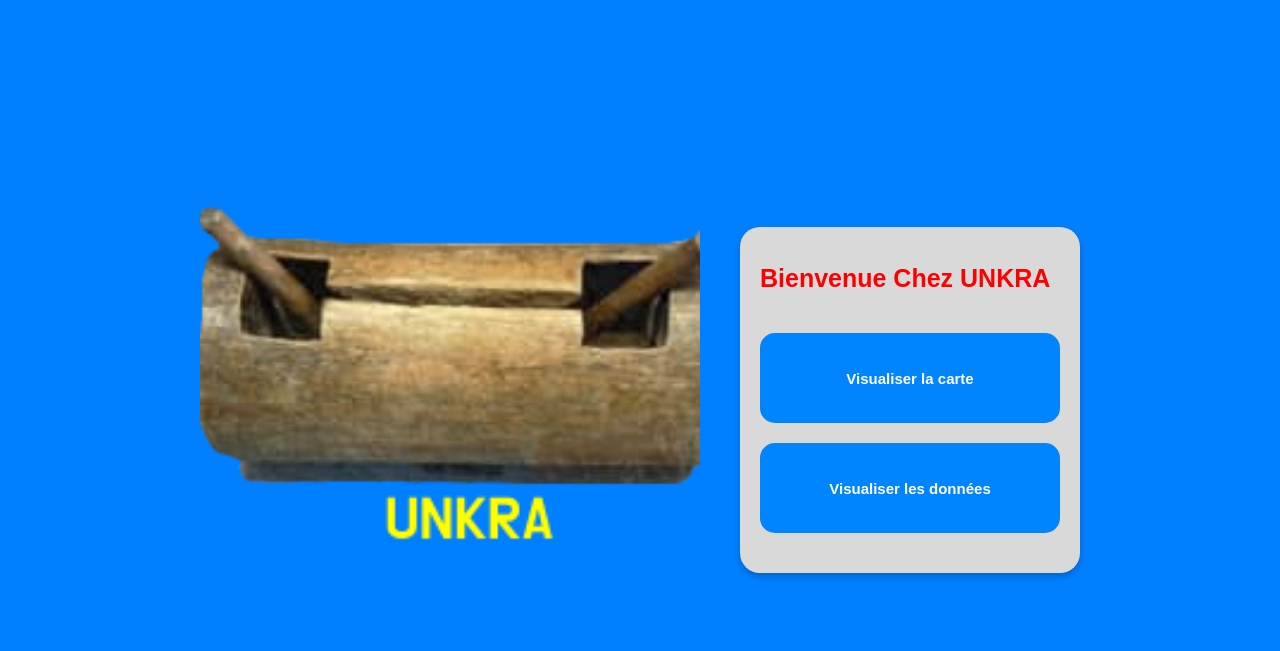
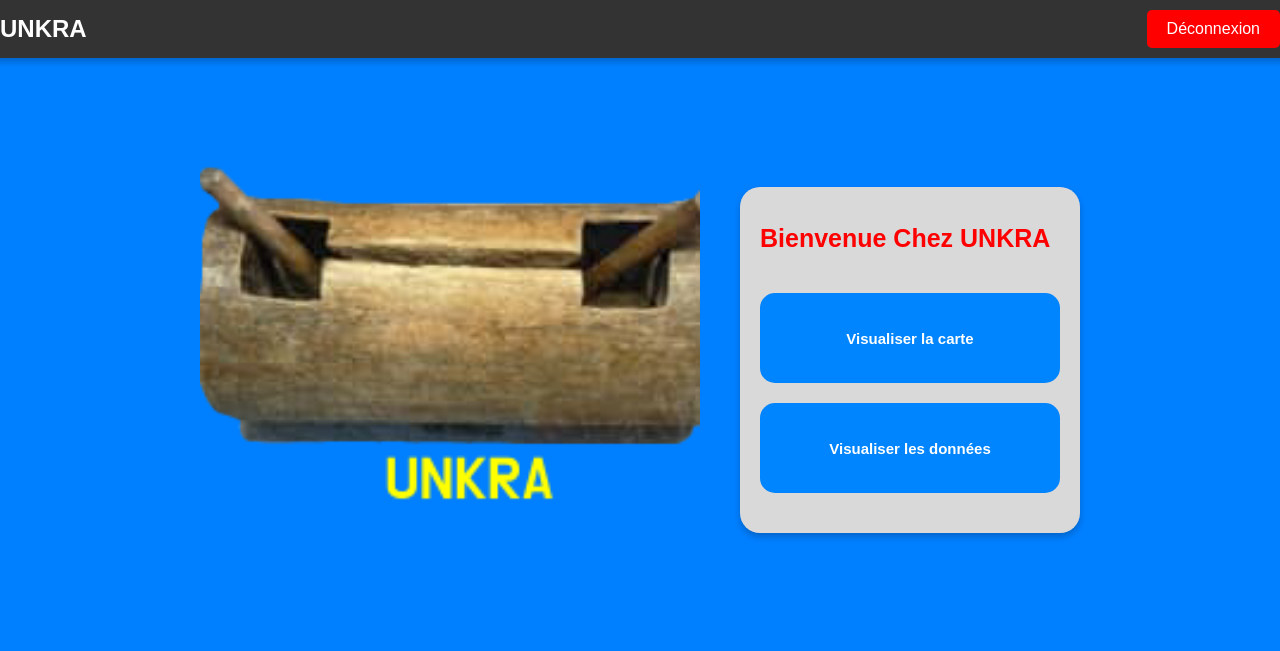
Before and after one commit to MonkilaTECHNOLOGIE/unkra-web, a plain HTML site: page menu.html in a window 1280 px wide. Drawn offline with Linux system fonts and the light colour scheme; sample sign-in values are in the browser's storage.

Commit message:
gestion session

```diff
--- a/menu.html
+++ b/menu.html
@@ -10,14 +10,42 @@
             font-family: Arial, sans-serif;
             background-color: #007fff;
             display: flex;
-            justify-content: center;
+            flex-direction: column;
             align-items: center;
             height: 100vh;
+        }
+        .navbar {
+            width: 100%;
+            background-color: #333;
+            color: white;
+            padding: 10px 20px;
+            display: flex;
+            justify-content: space-between;
+            align-items: center;
+            box-shadow: 0px 4px 6px rgba(0, 0, 0, 0.2);
+        }
+        .navbar h1 {
+            margin: 0;
+            font-size: 24px;
+        }
+        .navbar button {
+            background-color: red;
+            color: white;
+            border: none;
+            padding: 10px 20px;
+            border-radius: 5px;
+            cursor: pointer;
+            font-size: 16px;
+            transition: background-color 0.3s ease;
+        }
+        .navbar button:hover {
+            background-color: darkred;
         }
         .container {
             display: flex;
             align-items: center;
             gap: 40px;
+            margin-top: 50px;
         }
         .image-container img {
             width: 500px;
@@ -59,6 +87,11 @@
     </style>
 </head>
 <body>
+    <div class="navbar">
+        <h1>UNKRA</h1>
+        <button onclick="logoutUser()">Déconnexion</button>
+    </div>
+
     <div class="container">
         <div class="image-container">
             <img src="images/logo10.jpg" alt="Logo">
@@ -71,16 +104,31 @@
     </div>
 
     <script>
+        function checkLoginStatus() {
+            const token = localStorage.getItem('userToken');
+            if (!token) {
+                alert('Vous devez être connecté pour accéder à cette page.');
+                window.location.href = 'login.html';
+            }
+        }
+
+        checkLoginStatus();
+
         function goToCarte() {
-            // Simulation de l'exécution de "ViewCarte.py"
             alert("Chargement de la carte...");
-            // Ajoutez votre logique pour naviguer ou afficher la carte ici
+            window.location.href = 'carte.html';
+
         }
 
         function goToData() {
-            // Simulation de l'exécution de "View.py"
             alert("Chargement des données...");
-            // Ajoutez votre logique pour naviguer ou afficher les données ici
+            window.location.href = 'data.html';
+        }
+
+        function logoutUser() {
+            localStorage.removeItem('userToken');
+            alert("Vous avez été déconnecté.");
+            window.location.href = 'login.html';
         }
     </script>
 </body>
```
Also changed, not shown: carte.html (+12 -0 lines), scripts/script.js (+11 -0 lines).
